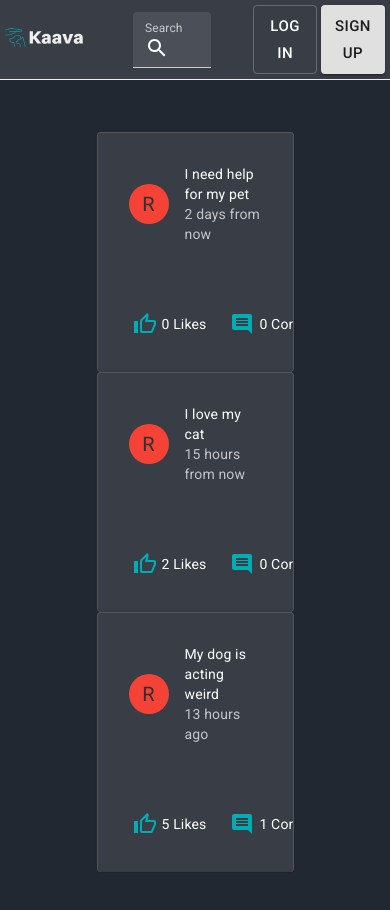
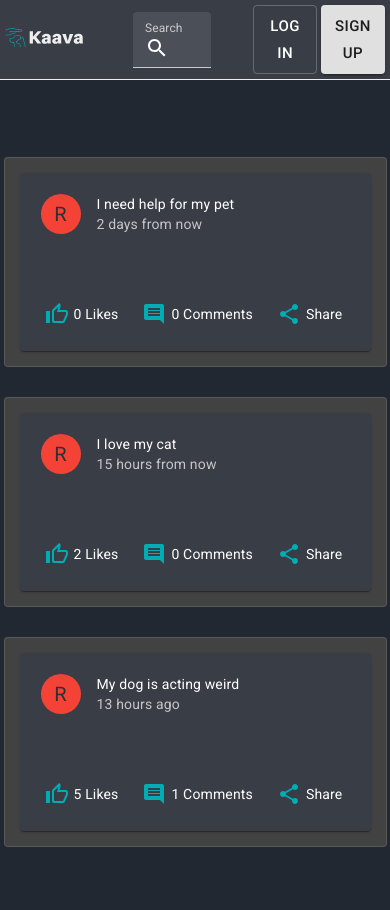
Before and after one commit to nullaf/Kaava, a Next.js app: page /forum in a window 390 px wide. Shown: the top 910 px of the page. Built offline with nearby package versions, Linux system fonts and the light colour scheme.

Commit message:
post style tweak

```diff
--- a/pages/forum.js
+++ b/pages/forum.js
@@ -29,6 +29,7 @@ function Forum() {
           setSignupClicked={setSignupClicked}
           setLoginClicked={setLoginClicked}
         />
+        <div className={styles.postContainer}>
         {!data && <Typography variant="h2">Loading</Typography>}
         {data?.posts.post.map((post) => {
           return (
@@ -41,6 +42,7 @@ function Forum() {
             />
           );
         })}
+        </div>
       </div>
     </div>
   );
--- a/styles/Forum.module.css
+++ b/styles/Forum.module.css
@@ -8,6 +8,10 @@
   justify-content: center;
   align-items: center;
   text-align: center;
+}
+.postContainer {
+  display: grid;
+  grid-gap: 30px;
 }
 .container .login {
   background: #eee;
--- a/styles/Post.module.css
+++ b/styles/Post.module.css
@@ -1,4 +1,5 @@
 .card {
+    margin: 15px;
     background: #393e46 !important;
     display: flex;
     flex-direction: column;
@@ -6,5 +7,11 @@
     align-items: flex-start;
     width: 50vw;
     text-align: left;
-    padding: 15px;
+    padding: 5px;
 }
+
+@media (max-width: 800px) {
+    .card {
+        width: 90vw;
+    }
+}
```
